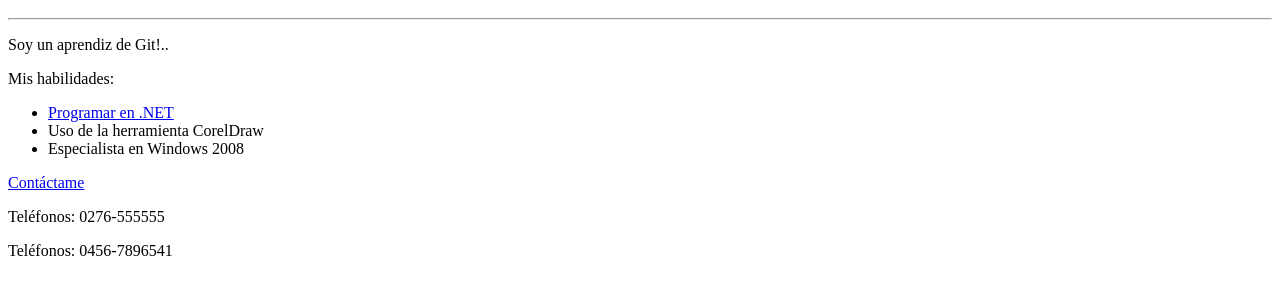
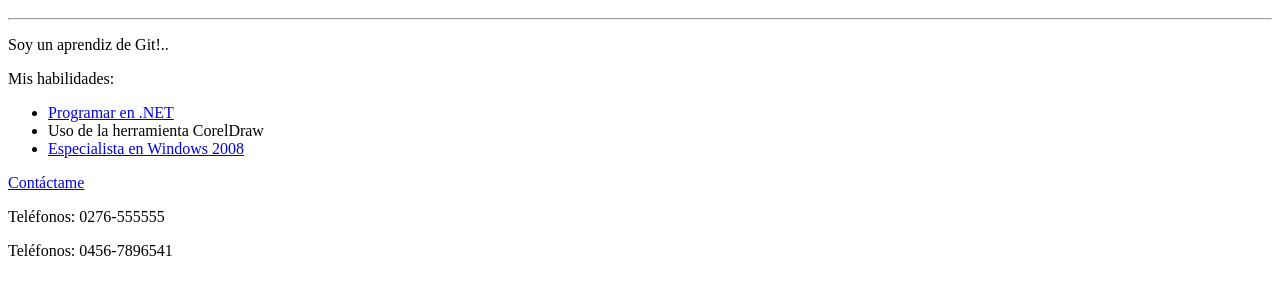
Before and after one commit to antoniot/Sitio-Web, a plain HTML site: page index.html in a window 1280 px wide. Shown: the part 48-342 px from the top of the page. Drawn offline with Linux system fonts and the light colour scheme.

Commit message:
Añadir pagina de enlace a windows 2008

```diff
--- a/index.html
+++ b/index.html
@@ -10,7 +10,7 @@
         <ul>
             <li><a href="puntonet.html">Programar en .NET</a></li>
             <li>Uso de la herramienta CorelDraw</li>
-            <li>Especialista en Windows 2008</li>
+            <li><a href="windows2008.html">Especialista en Windows 2008</a></li>
         </ul>
         <a href="mailto:alfredo.rico@opensinergia.com">Contáctame</a>
         <p>Teléfonos: 0276-555555</p>
```
